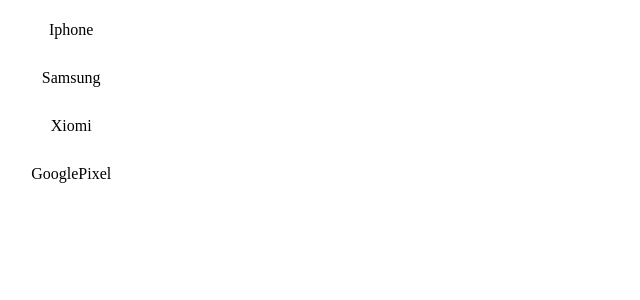
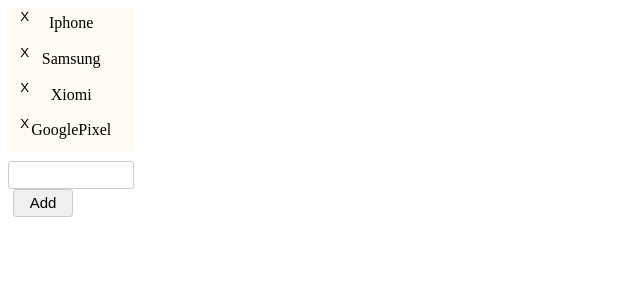
Before and after one commit to valeriy-mikheyev/VueProjects, a Vue app: page / in a window 1280 px wide. Shown: the top 300 px of the page, without its empty margins (0-640 px from the left). Built offline with nearby package versions, Linux system fonts and the light colour scheme.

Commit message:
added delete

```diff
--- a/src/components/CategoriesList.vue
+++ b/src/components/CategoriesList.vue
@@ -1,7 +1,10 @@
 <template>
   <div class="listCategor">
-    <span  v-for="product in products"
-          :key="product.brand" >
+    <span  v-for="(product, index) in products"
+          :key="product.brand"
+          :index="index"
+          >
+          <button @click ="deleteItem(index)">X</button>
         {{product.brand}}
     </span>
   </div>
@@ -10,23 +13,42 @@
 <script>
 export default {
   props:{
-    products: Object
+    products: Array
+  },
+  methods:{
+    deleteItem(){
+     this.$emit('delite-emit', this.index)
+   }
   }
 }
 </script>
 
 <style >
   .listCategor{
+    background: #FFFBF2;
     width: 100%;
     display: flex;
     flex-direction: column;
     align-items: center;
   }
   span{
+    position:relative;
     margin-bottom:5px;
     width: 80%;
     text-align: center;
     display: block;
-    padding: 10%;
+    padding: 5%;
+  }
+  span button{
+    background:none;
+    border:none;
+    position: absolute;
+    top:0;
+    left: 0;
+    transition:background .2s linear;
+
+  }
+  span button:hover{
+    background: red;
   }
 </style>
--- a/src/components/ProductsPage.vue
+++ b/src/components/ProductsPage.vue
@@ -2,6 +2,7 @@
   <div class= "MainPage">
     <SideBar
     :products="products"
+    @delite-items="deleteItem"
     />
   </div>
 </template>
@@ -21,6 +22,11 @@
         {brand:'GooglePixel'}
       ]
     }
+  },
+  methods:{
+    deleteItem(index){
+      this.products.splice(index, 1);
+    }
   }
 }
 </script>
--- a/src/components/SideBar.vue
+++ b/src/components/SideBar.vue
@@ -2,7 +2,10 @@
   <div class="CategoryList">
     <CategoriesList
       :products="products"
+      @delite-emit="$emit('delite-items', $event)"
      />
+     <input type="text">
+     <button class="pushButton">Add</button>
   </div>
 </template>
 
@@ -21,6 +24,37 @@
 <style>
   .CategoryList{
     width: 10%;
-
   }
+  input[type="text"] {
+    margin-top:10px;
+   border: 1px solid #cccccc;
+   border-radius: 3px;
+   -webkit-border-radius: 3px;
+   -moz-border-radius: 3px;
+   -khtml-border-radius: 3px;
+   background: #ffffff !important;
+   outline: none;
+   height: 24px;
+   width: 120px;
+   color: #cccccc;
+   font-size: 15px;
+   font-family: Tahoma;
+}
+input[type="text"]:focus {
+  color: #000000;
+  border: 1px solid #000000
+}
+.pushButton{
+  width: 60px;
+  font-size: 15px;
+  margin-left:5px;
+  border: 1px solid #cccccc;
+  border-radius: 3px;
+  height: 28px;
+  text-align: center;
+  cursor: pointer;
+}
+button ,input:focus {
+  outline: none;
+}
 </style>
```
